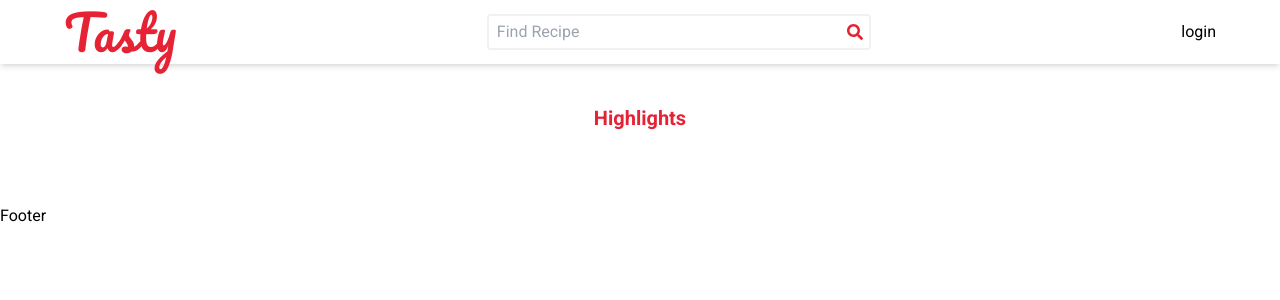
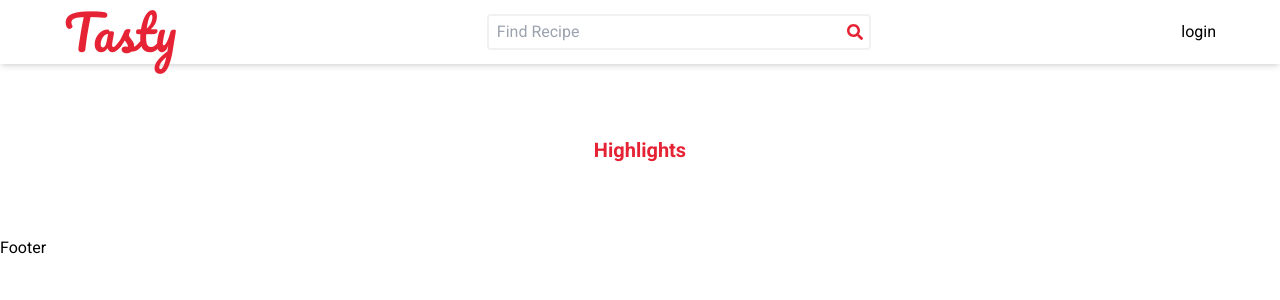
Before and after one commit to Ben-Tewfik/tasty, a Next.js app: page / in a window 1280 px wide. Shown: the top 300 px of the page. Built offline with nearby package versions, Linux system fonts and the light colour scheme; no server answers.

Commit message:
add margin top to sectionTitle Component

```diff
--- a/components/SectionTitle.jsx
+++ b/components/SectionTitle.jsx
@@ -1,6 +1,6 @@
 export default function SectionTitle(props) {
   return (
-    <h1 className="text-red text-center mb-8 capitalize font-bold text-xl">
+    <h1 className="text-red text-center my-8 capitalize font-bold text-xl">
       {props.children}
     </h1>
   );
```
